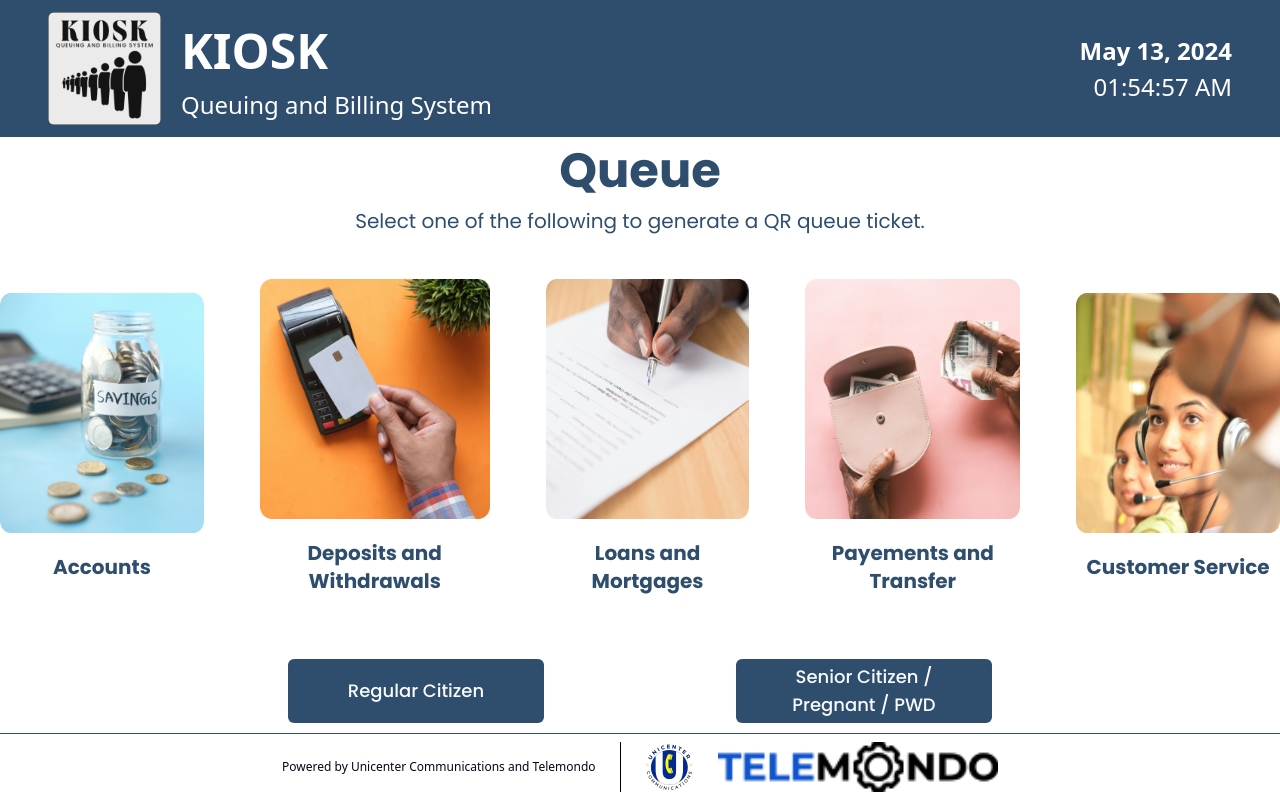
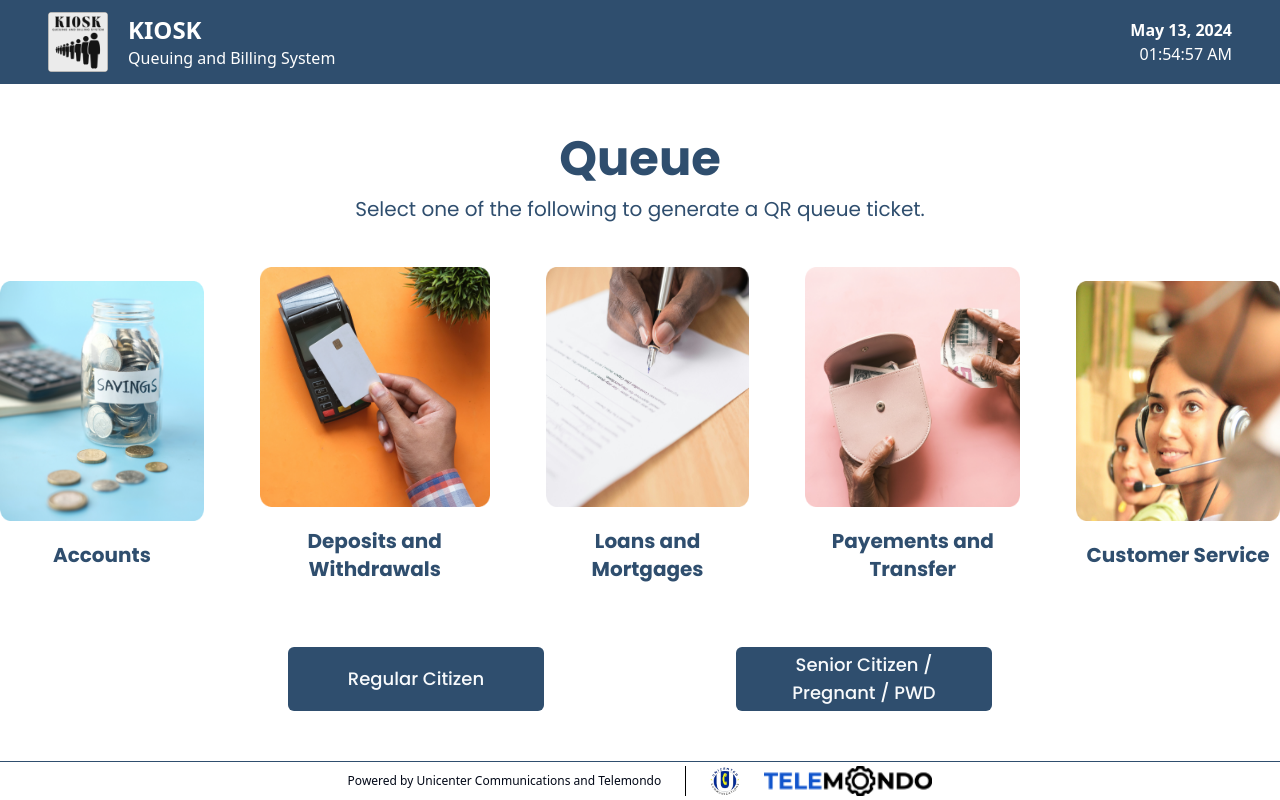
Before and after one commit to Telemondo-Technologies-Development/qs-dashboard-react, a React (Vite) app: page /kiosk in a window 1280 px wide. Built offline with nearby package versions, Linux system fonts and the light colour scheme.

Commit message:
chore: changed text font and image sized

```diff
--- a/src/pages/kiosk/components/Footer.tsx
+++ b/src/pages/kiosk/components/Footer.tsx
@@ -3,13 +3,13 @@ import TelemondoLogo from "/telemondo-logo.png";
 
 export default function Footer() {
   return (
-    <footer className="flex justify-center space-x-6 py-2 border-t-[1px] border-main_primary">
-      <p className="text-[12px] self-center">
+    <footer className="flex justify-center space-x-6 py-1 border-t-[1px] border-main_primary">
+      <p className="text-xs self-center">
         Powered by Unicenter Communications and Telemondo
       </p>
       <div className="h-full w-[1px] bg-black" />
-      <img src={UnicenterLogo} alt="Unicenter Logo" height={49} width={49} />
-      <img src={TelemondoLogo} alt="Telemondo Logo" height={28} />
+      <img src={UnicenterLogo} alt="Unicenter Logo" className="size-[30px] self-center" />
+      <img src={TelemondoLogo} alt="Telemondo Logo" className="h-[30px] self-center" />
     </footer>
   );
 }
--- a/src/pages/kiosk/components/Header.tsx
+++ b/src/pages/kiosk/components/Header.tsx
@@ -33,24 +33,22 @@ export default function Header() {
 
   const { date, time } = getCurrentDateTime();
   return (
-    <header className="bg-[#2F4E6E] text-white py-3 px-12">
+    <header className="w-screen bg-[#2F4E6E] text-white py-3 px-12">
       <div className="flex justify-between">
         <div className="flex ">
           <img
             src={KBQSLogo}
             alt="kbqs logo"
-            height={113}
-            width={113}
-            className=""
+            className="size-[60px] self-center"
           />
           <div className="self-center pl-5">
-            <h1 className="text-[48px] font-bold">KIOSK</h1>
-            <p className="text-[24px]">Queuing and Billing System</p>
+            <h1 className="text-2xl font-bold">KIOSK</h1>
+            <p className="text-base">Queuing and Billing System</p>
           </div>
         </div>
         <div className="self-center">
-          <h1 className="text-[24px] font-bold text-right">{date}</h1>
-          <p className="text-[24px] text-right ">{time}</p>
+          <h1 className="text-base font-bold text-right">{date}</h1>
+          <p className="text-base text-right ">{time}</p>
         </div>
       </div>
     </header>
```
